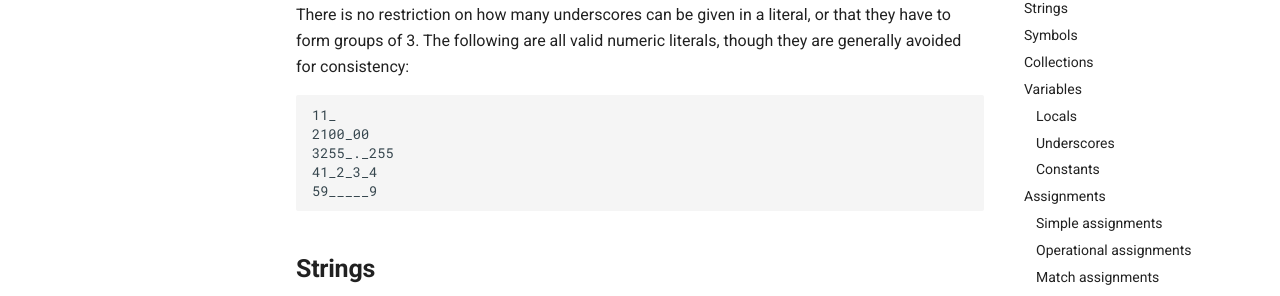
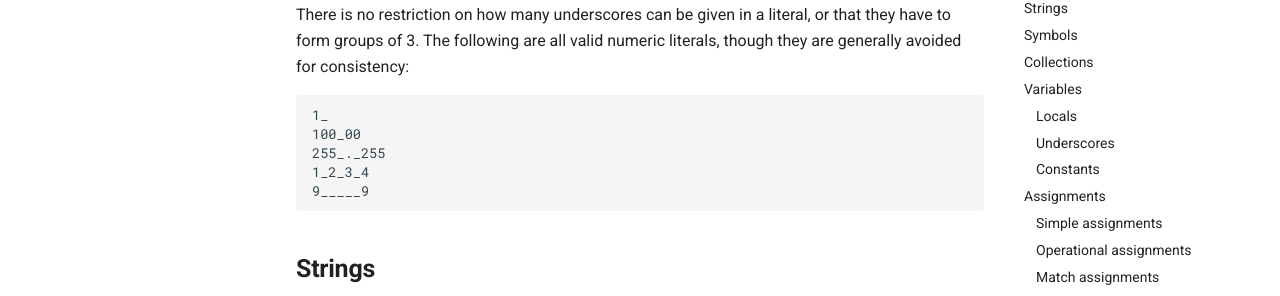
Before and after one commit to myst-lang/docs, an MkDocs documentation site: the page built from docs/values_and_variables.md, in a window 1280 px wide and 900 px high, scrolled down 1338 px. Shown: the part 154-450 px from the top of the window. Built offline with MkDocs 1.6.1 and Material for MkDocs 9.7.7, drawn with Linux system fonts in a browser that asks for light colours.

````diff
--- a/docs/values_and_variables.md
+++ b/docs/values_and_variables.md
@@ -48,11 +48,11 @@
 There is no restriction on how many underscores can be given in a literal, or that they have to form groups of 3. The following are all valid numeric literals, though they are generally avoided for consistency:
 
 ```
-11_
-2100_00
-3255_._255
-41_2_3_4
-59_____9
+1_
+100_00
+255_._255
+1_2_3_4
+9_____9
 ```
 
 ## **Strings**
````
